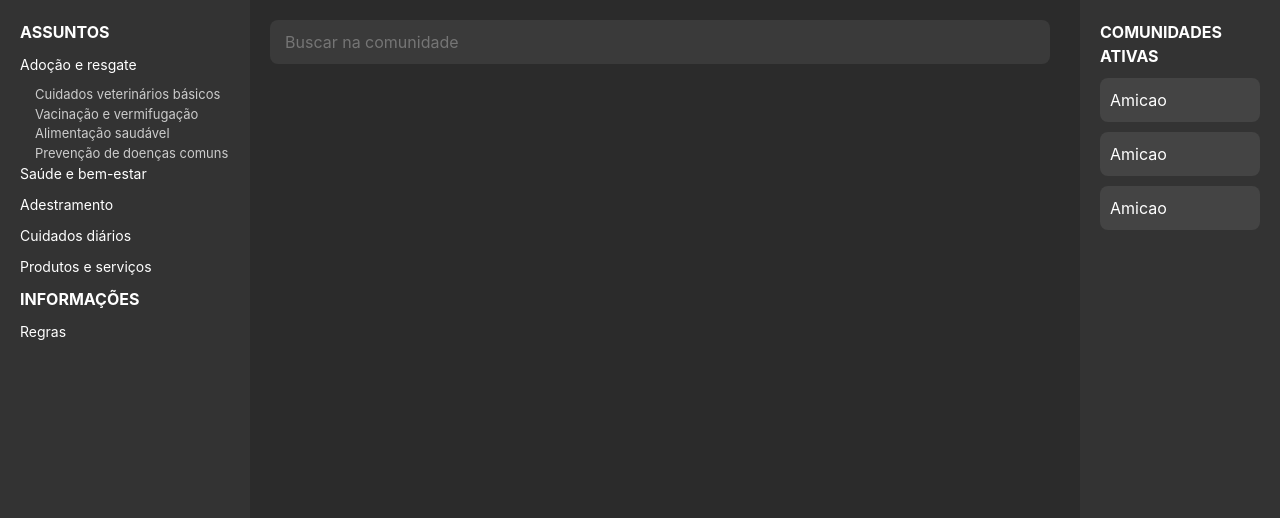
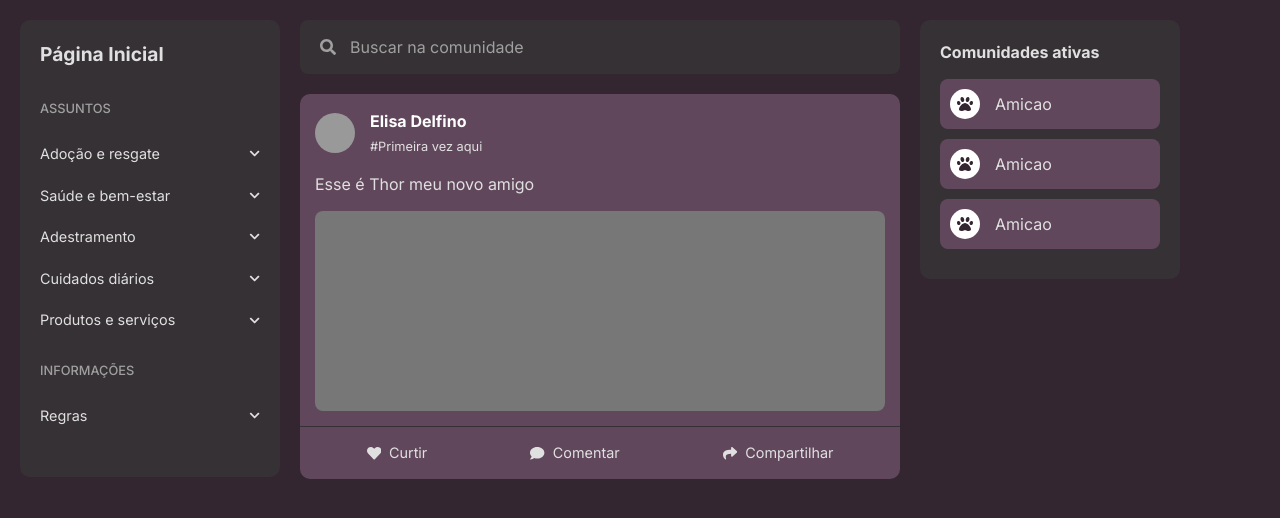
Before and after one commit to LucasFSouza552/frontend-web-pet, a React (Vite) app: page /community in a window 1280 px wide. Shown: the top 518 px of the page. Built offline with nearby package versions, Linux system fonts and the light colour scheme.

Commit message:
CommunityPage

```diff
--- a/src/features/home/components/CommunityPage.tsx
+++ b/src/features/home/components/CommunityPage.tsx
@@ -1,117 +1,405 @@
-import React from "react";
-import styled from "styled-components";
+import React from 'react';
+import { FaChevronDown, FaPaw, FaHeart, FaComment, FaShare, FaSearch } from 'react-icons/fa';
 
-
-export default function CommunityPage() {
-    return (
-        <PageContainer>
-            <SidebarLeft>
-                <SidebarTitle>Assuntos</SidebarTitle>
-                <MenuItem>Adoção e resgate</MenuItem>
-                <SubMenuItem>Cuidados veterinários básicos</SubMenuItem>
-                <SubMenuItem>Vacinação e vermifugação</SubMenuItem>
-                <SubMenuItem>Alimentação saudável</SubMenuItem>
-                <SubMenuItem>Prevenção de doenças comuns</SubMenuItem>
-
-                <MenuItem>Saúde e bem-estar</MenuItem>
-                <MenuItem>Adestramento</MenuItem>
-                <MenuItem>Cuidados diários</MenuItem>
-                <MenuItem>Produtos e serviços</MenuItem>
-
-                <SidebarTitle>Informações</SidebarTitle>
-                <MenuItem>Regras</MenuItem>
-            </SidebarLeft>
-
-            <Content>
-                <SearchBar placeholder="Buscar na comunidade" />
-                {/* Aqui você pode adicionar outros conteúdos se necessário */}
-            </Content>
-
-            <SidebarRight>
-                <SidebarTitle>Comunidades ativas</SidebarTitle>
-                <CommunityItem>Amicao</CommunityItem>
-                <CommunityItem>Amicao</CommunityItem>
-                <CommunityItem>Amicao</CommunityItem>
-            </SidebarRight>
-        </PageContainer>
-    );
+interface PostCardProps {
+  userName: string;
+  tag: string;
+  caption: string;
 }
 
+const PostCard: React.FC<PostCardProps> = ({ userName, tag, caption }) => {
+  return (
 
-const PageContainer = styled.div`
+    <article className="post-card">
+      <header className="post-header">
+        {}
+        <div className="avatar"></div> {}
+        <div className="user-info">
+          <span className="user-name">{userName}</span>
+          <span className="post-tag">{tag}</span>
+        </div>
+      </header>
+      <div className="post-body">
+        <p className="post-caption">{caption}</p>
+        {}
+        <div className="post-image"></div> {}
+      </div>
+      <footer className="post-footer">
+        <button className="action-button">
+          <FaHeart />
+          Curtir
+        </button>
+        <button className="action-button">
+          <FaComment />
+          Comentar
+        </button>
+        <button className="action-button">
+          <FaShare />
+          Compartilhar
+        </button>
+      </footer>
+    </article>
+  );
+};
+
+const LeftSidebar: React.FC = () => {
+  return (
+    <aside className="sidebar-left">
+      <div className="logo">
+        <a href="#">Página Inicial</a>
+      </div>
+      <nav className="menu">
+        <div className="menu-section">
+          <h2 className="menu-title">ASSUNTOS</h2>
+          <ul>
+            <li className="menu-item has-submenu">
+              <a href="#">
+                Adoção e resgate
+                <FaChevronDown />
+              </a>
+              <ul className="submenu">
+                <li><a href="#">Cuidados veterinários básicos</a></li>
+                <li><a href="#">Vacinação e vermifugação</a></li>
+                <li><a href="#">Alimentação saudável</a></li>
+                <li><a href="#">Prevenção de doenças comuns</a></li>
+              </ul>
+            </li>
+            <li className="menu-item">
+              <a href="#">
+                Saúde e bem-estar
+                <FaChevronDown />
+              </a>
+            </li>
+            <li className="menu-item">
+              <a href="#">
+                Adestramento
+                <FaChevronDown />
+              </a>
+            </li>
+            <li className="menu-item">
+              <a href="#">
+                Cuidados diários
+                <FaChevronDown />
+              </a>
+            </li>
+            <li className="menu-item">
+              <a href="#">
+                Produtos e serviços
+                <FaChevronDown />
+              </a>
+            </li>
+          </ul>
+        </div>
+        <div className="menu-section">
+          <h2 className="menu-title">INFORMAÇÕES</h2>
+          <ul>
+            <li className="menu-item">
+              <a href="#">
+                Regras
+                <FaChevronDown />
+              </a>
+            </li>
+          </ul>
+        </div>
+      </nav>
+    </aside>
+  );
+};
+
+const RightSidebar: React.FC = () => {
+  return (
+    <aside className="sidebar-right">
+      <div className="active-communities">
+        <h3>Comunidades ativas</h3>
+        <ul>
+          <li>
+            <div className="community-icon">
+              <FaPaw />
+            </div>
+            <span>Amicao</span>
+          </li>
+          <li>
+            <div className="community-icon">
+              <FaPaw />
+            </div>
+            <span>Amicao</span>
+          </li>
+          <li>
+            <div className="community-icon">
+              <FaPaw />
+            </div>
+            <span>Amicao</span>
+          </li>
+        </ul>
+      </div>
+    </aside>
+  );
+};
+
+const CommunityPage: React.FC = () => {
+  return (
+    <>
+      <GlobalStyles />
+      <div className="page-container">
+        <LeftSidebar />
+        <main className="main-content">
+          <div className="search-bar-container">
+            <FaSearch className="search-icon" />
+            <input type="text" placeholder="Buscar na comunidade" />
+          </div>
+          <div className="feed">
+            <PostCard
+              userName="Elisa Delfino"
+              tag="#Primeira vez aqui"
+              caption="Esse é Thor meu novo amigo"
+            />
+          </div>
+        </main>
+        <RightSidebar />
+      </div>
+    </>
+  );
+};
+
+const GlobalStyles = () => (
+  <style>{`
+    @import url('https://fonts.googleapis.com/css2?family=Inter:wght@400;500;700&display=swap');
+
+    * {
+        margin: 0;
+        padding: 0;
+        box-sizing: border-box;
+    }
+
+    body {
+        background-color: #332630;
+        color: #e0e0e0;
+        font-family: 'Inter', sans-serif;
+    }
+
+    .page-container {
         display: flex;
-  background-color: #2b2b2b;
-  min-height: 100vh;
-  color: #fff;
-`;
+        max-width: 1400px;
+        margin: 0 auto;
+        padding: 20px;
+        gap: 20px;
+    }
 
-const SidebarLeft = styled.div`
-  width: 250px;
-  background-color: #333;
+    .sidebar-left {
+        flex: 0 0 260px;
+        background-color: #363135;
+        border-radius: 10px;
         padding: 20px;
-`;
+        height: fit-content;
+    }
 
-const SidebarTitle = styled.h3`
-  margin-bottom: 10px;
-  font-size: 16px;
+    .logo a {
+        font-size: 1.2rem;
+        font-weight: bold;
+        color: #e0e0e0;
+        text-decoration: none;
+        display: block;
+        margin-bottom: 30px;
+    }
+
+    .menu-section {
+        margin-bottom: 20px;
+    }
+
+    .menu-title {
+        font-size: 0.8rem;
+        color: #a0a0a0;
         text-transform: uppercase;
-  color: #fff;
-`;
+        margin-bottom: 15px;
+        font-weight: 500;
+    }
 
-const MenuItem = styled.div`
-  margin-bottom: 10px;
-  cursor: pointer;
-  font-size: 14px;
+    .menu ul {
+        list-style: none;
+    }
 
-  &:hover {
-    color: #e29fff;
+    .menu-item a {
+        display: flex;
+        justify-content: space-between;
+        align-items: center;
+        padding: 10px 0;
+        color: #e0e0e0;
+        text-decoration: none;
+        font-size: 0.9rem;
     }
-`;
 
-const SubMenuItem = styled.div`
-  margin-left: 15px;
-  font-size: 13px;
-  color: #ccc;
-  cursor: pointer;
+    .menu-item a svg {
+        font-size: 0.7rem;
+        transition: transform 0.2s ease-in-out;
+    }
 
-  &:hover {
-    color: #e29fff;
+    .submenu {
+        list-style: none;
+        padding-left: 15px;
+        max-height: 0;
+        overflow: hidden;
+        transition: max-height 0.3s ease-out;
     }
-`;
 
+    .menu-item:hover .submenu {
+        max-height: 200px;
+    }
 
-const Content = styled.div`
+    .menu-item:hover a svg {
+        transform: rotate(180deg);
+    }
+
+    .submenu li a {
+        color: #b0b0b0;
+        font-size: 0.85rem;
+    }
+
+    .main-content {
         flex: 1;
-  padding: 20px;
-`;
+        max-width: 600px;
+    }
 
-const SearchBar = styled.input`
+    .search-bar-container {
+        position: relative;
+        margin-bottom: 20px;
+    }
+
+    .search-bar-container .search-icon {
+        position: absolute;
+        top: 50%;
+        left: 20px;
+        transform: translateY(-50%);
+        color: #a0a0a0;
+    }
+
+    .search-bar-container input {
         width: 100%;
-  padding: 10px 15px;
+        padding: 15px 15px 15px 50px;
         border-radius: 8px;
         border: none;
-  outline: none;
+        background-color: #363135;
+        color: #e0e0e0;
+        font-size: 1rem;
+    }
+
+    .search-bar-container input::placeholder {
+        color: #a0a0a0;
+    }
+
+    .post-card {
+        background-color: #61475C;
+        border-radius: 10px;
         margin-bottom: 20px;
-  background-color: #3a3a3a;
+        overflow: hidden;
+    }
+
+    .post-header {
+        display: flex;
+        align-items: center;
+        padding: 15px;
+    }
+
+    .avatar {
+        width: 40px;
+        height: 40px;
+        border-radius: 50%;
+        margin-right: 15px;
+        /* Estilo para placeholder de avatar, se desejar */
+        background-color: #999;
+    }
+
+    .user-info .user-name {
+        display: block;
+        font-weight: bold;
         color: #fff;
-`;
+    }
 
+    .user-info .post-tag {
+        font-size: 0.8rem;
+        color: #e0e0e0;
+    }
 
-const SidebarRight = styled.div`
-  width: 200px;
-  background-color: #333;
+    .post-body {
+        padding: 0 15px 15px;
+    }
+
+    .post-caption {
+        margin-bottom: 15px;
+        color: #e0e0e0;
+    }
+
+    .post-image {
+        width: 100%;
+        border-radius: 8px;
+        display: block;
+        /* Estilo para placeholder de imagem do post, se desejar */
+        background-color: #777;
+        min-height: 200px; /* Garante que o espaço seja visível */
+    }
+
+    .post-footer {
+        display: flex;
+        justify-content: space-around;
+        padding: 10px 15px;
+        border-top: 1px solid #363135;
+    }
+
+    .action-button {
+        background: none;
+        border: none;
+        color: #e0e0e0;
+        cursor: pointer;
+        font-size: 0.9rem;
+        display: flex;
+        align-items: center;
+        gap: 8px;
+        padding: 5px;
+    }
+
+    .action-button:hover {
+        color: #fff;
+    }
+
+    .sidebar-right {
+        flex: 0 0 260px;
+    }
+
+    .active-communities {
+        background-color: #363135;
+        border-radius: 10px;
         padding: 20px;
-  margin-left: 10px;
-`;
+    }
 
-const CommunityItem = styled.div`
+    .active-communities h3 {
+        font-size: 1rem;
+        margin-bottom: 15px;
+    }
+
+    .active-communities ul {
+        list-style: none;
+    }
+
+    .active-communities li {
+        display: flex;
+        align-items: center;
+        gap: 15px;
+        background-color: #61475C;
         padding: 10px;
+        border-radius: 8px;
         margin-bottom: 10px;
-  background-color: #444;
-  border-radius: 8px;
-  cursor: pointer;
+    }
 
-  &:hover {
-    background-color: #5e2a77;
+    .community-icon {
+        width: 30px;
+        height: 30px;
+        border-radius: 50%;
+        background-color: #fff;
+        display: flex;
+        justify-content: center;
+        align-items: center;
+        color: #332630;
     }
-`;
+  `}</style>
+);
+
+export default CommunityPage;
```
Lines whose indentation alone changed are shown as unchanged.
